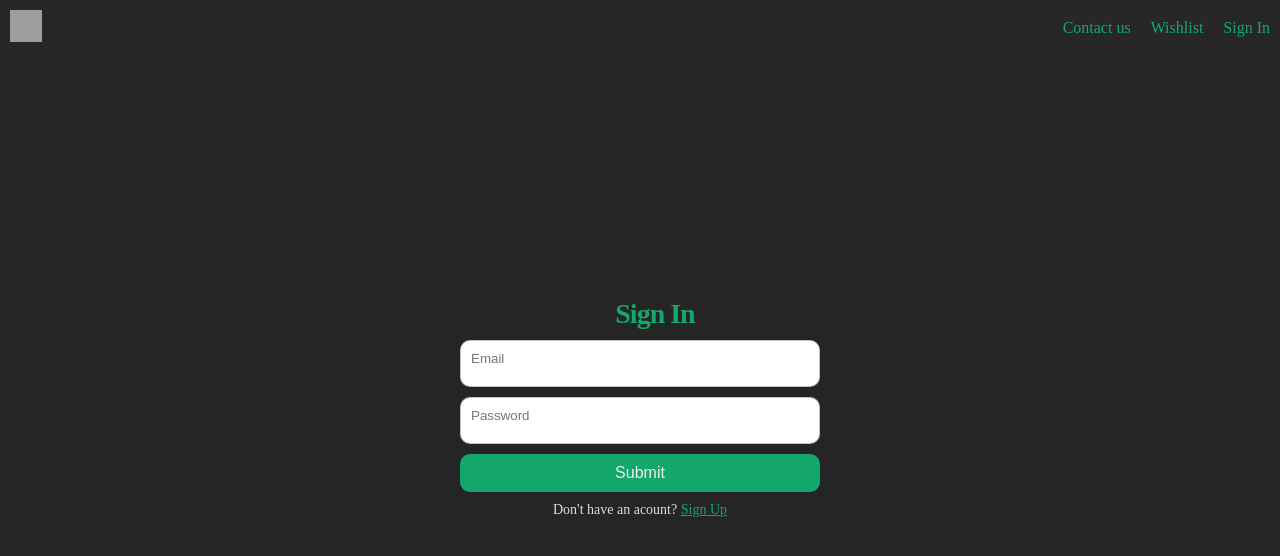
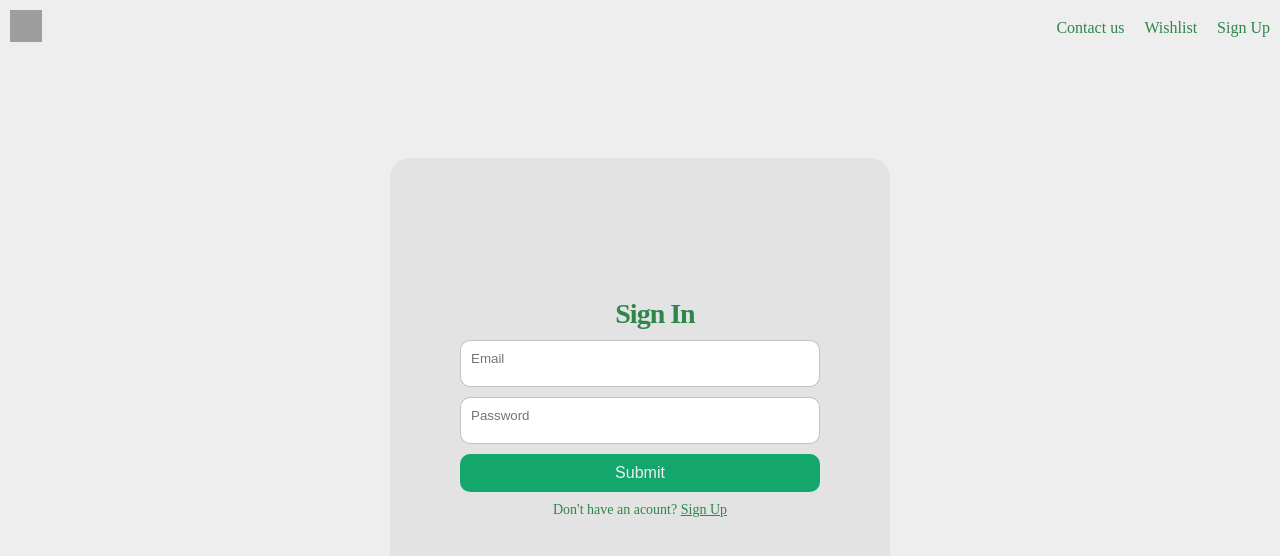
Before and after one commit to sreejithnair190/hortus-frontend, a React (Create React App) app: page /auth/sign-in in a window 1280 px wide. Shown: the top 556 px of the page. Built offline with nearby package versions, Linux system fonts and the light colour scheme; grey boxes are pictures that could not be loaded.

Commit message:
dynamic navbar

```diff
--- a/src/App.jsx
+++ b/src/App.jsx
@@ -1,4 +1,3 @@
-// import dotenv from 'dotenv';
 import { Routes, Route } from "react-router-dom";
 import Navbar from "./components/home/navbar/navbar";
 import Plants from "./components/plants/plants";
--- a/src/app.css
+++ b/src/app.css
@@ -2,9 +2,9 @@
   margin: 0%;
   padding: 0%;
   box-sizing: border-box;
-  color: #14A76C;
+  color: #2e864b;
 }
 
 body{
-  background-color: #272727;
+  background-color: #eee;
 }
--- a/src/components/auth/auth.jsx
+++ b/src/components/auth/auth.jsx
@@ -1,5 +1,5 @@
 import { useState } from "react";
-import { useNavigate, useLocation } from "react-router-dom";
+import { useNavigate, useLocation, Link } from "react-router-dom";
 import axios from "axios";
 import FormInput from "../utils/formInput/formInput";
 import Button from "../utils/button/button";
@@ -85,7 +85,7 @@ const SignUp = () => {
       />
       <Button label="Submit" className="submit" type="submit" />
       <p className="auth-info">
-        Already have an acount? <a href="/auth/sign-in">Sign In</a>
+        Already have an acount?&nbsp;<Link to='/auth/sign-in'>Sign In</Link>
       </p>
     </form>
   );
@@ -152,7 +152,7 @@ const SignIn = () => {
       />
       <Button label="Submit" className="submit" type="submit" />
       <p className="auth-info">
-        Don't have an acount? <a href="/auth/sign-up">Sign Up</a>
+        Don't have an acount?&nbsp;<Link to='/auth/sign-up'>Sign Up</Link>
       </p>
     </form>
   );
--- a/src/components/auth/form.css
+++ b/src/components/auth/form.css
@@ -13,7 +13,7 @@
   gap: 10px;
   width: 500px;
   height: 500px;
-  background-color: #252525;
+  background-color: #e3e3e3;
   padding: 50px;
   border-radius: 20px;
   position: relative;
@@ -28,11 +28,9 @@
 }
 
 .auth-info {
-  color: #ddd;
   font-size: 14px;
-  text-align: center;
 }
 
 .auth-info a:hover {
-  text-decoration: underline #1ccc86;
+  text-decoration: underline #55c57a;
 }
--- a/src/components/home/navbar/navbar.jsx
+++ b/src/components/home/navbar/navbar.jsx
@@ -1,9 +1,16 @@
 import { React, Fragment } from 'react'
-import { Link, Outlet } from 'react-router-dom'
+import { Link, Outlet, useLocation } from 'react-router-dom'
 import './navbar.css'
 
 
 const Navbar = () => {
+  const location = useLocation();
+  const currentPath = location.pathname;
+
+  const isSignIn = currentPath === "/auth/sign-in";
+  const isSignUp = currentPath === "/auth/sign-up";
+  const isHome = currentPath === "/";
+
   return (
     <Fragment>
       <div className='navbar-container'>
@@ -13,7 +20,9 @@ const Navbar = () => {
         <div className="nav-links">
           <Link className="nav-link" to='/'>Contact us</Link>
           <Link className="nav-link" to='/'>Wishlist</Link>
-          <Link className="nav-link" to='/auth/sign-in'>Sign In</Link>
+          {isHome && <Link className="nav-link" to='/auth/sign-in'>Sign In</Link> }
+          {isSignIn && <Link className="nav-link" to='/auth/sign-up'>Sign Up</Link> }
+          {isSignUp && <Link className="nav-link" to='/auth/sign-in'>Sign In</Link> }
         </div>
       </div>
       <Outlet />
@@ -21,4 +30,4 @@ const Navbar = () => {
   )
 }
 
-export default Navbar
+export default Navbar;
```
